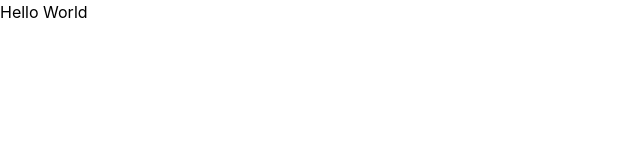
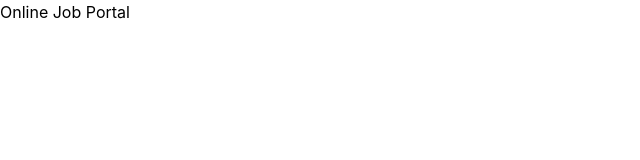
Before and after one commit to Narendra-Mahara/Online-Job-Portal, a React (Vite) app in the folder Frontend/: page / in a window 1280 px wide. Shown: the top 160 px of the page, without its empty margins (0-640 px from the left). Built offline with nearby package versions, Linux system fonts and the light colour scheme.

Commit message:
Your commit message

```diff
--- a/Frontend/src/App.jsx
+++ b/Frontend/src/App.jsx
@@ -1,5 +1,9 @@
 const App = () => {
-  return <div>Hello World</div>;
+  return (
+    <div>
+      <h1>Online Job Portal</h1>
+    </div>
+  );
 };
 
 export default App;
```
Also changed, not shown: 2 other files (tests, documents, lock files or other folders).
